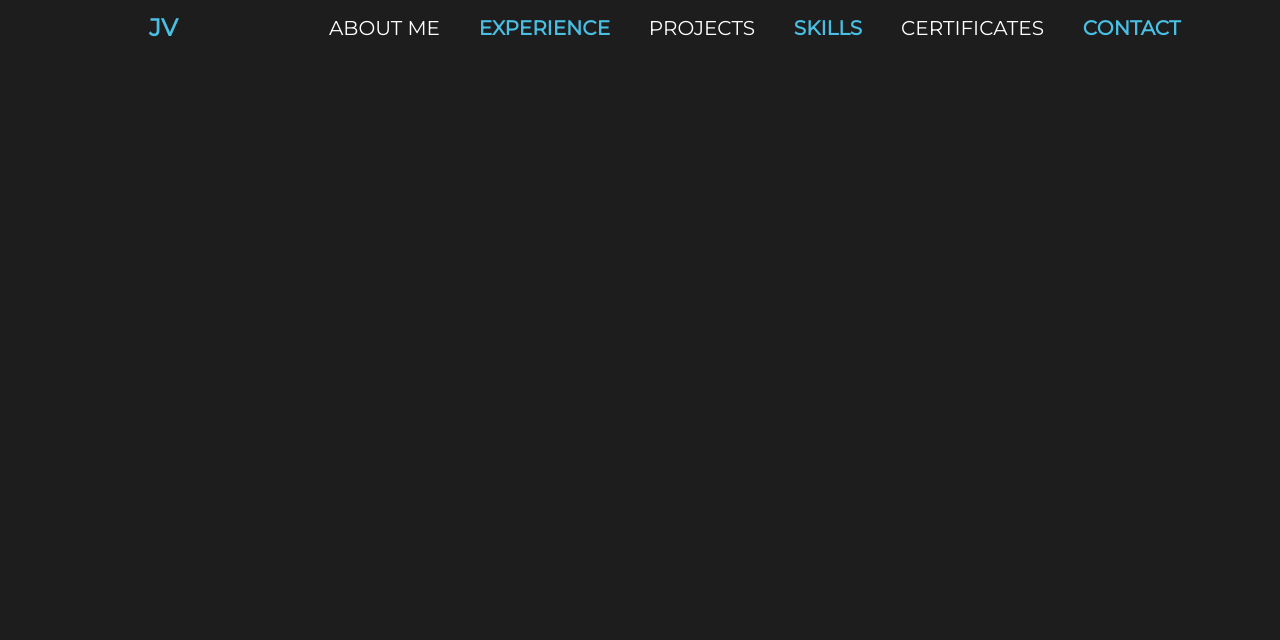
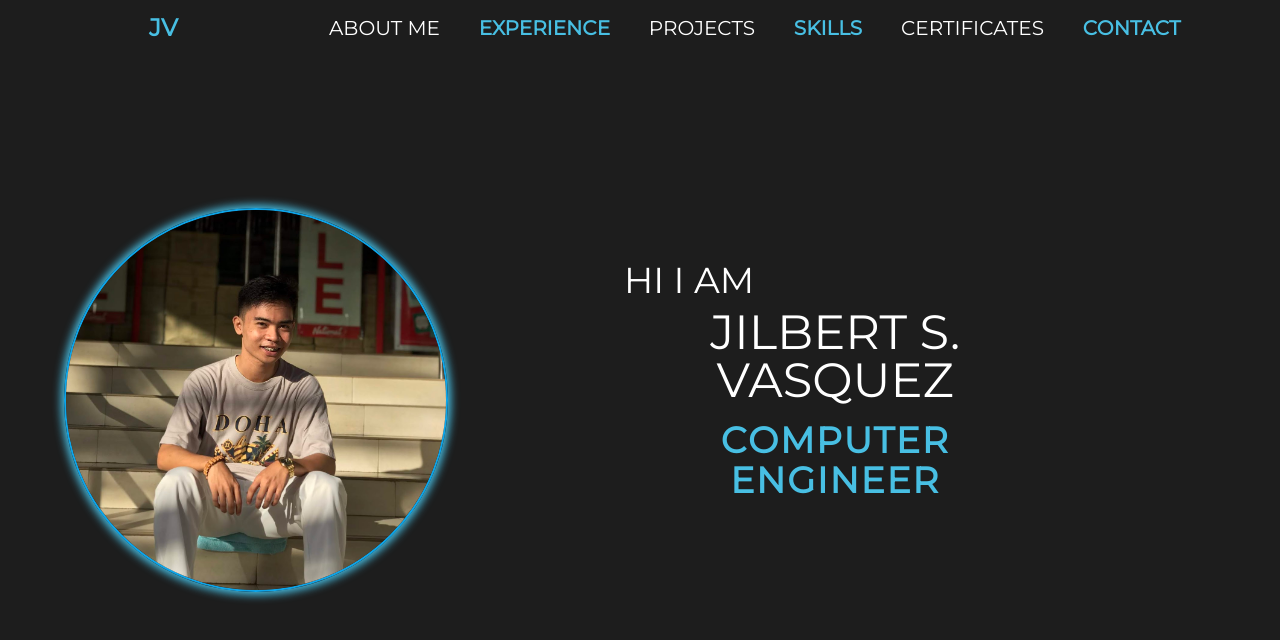
Before and after one commit to JilbertVasquez/JSVPortfolio, a React (Vite) app: page / in a window 1280 px wide. Shown: the top 640 px of the page. Built offline with nearby package versions, Linux system fonts and the light colour scheme.

Commit message:
home almost done

```diff
--- a/src/Home.jsx
+++ b/src/Home.jsx
@@ -19,7 +19,6 @@ function Home () {
                 <div className='h-10 w-36 p-3 custom_bg_1 flex justify-center items-center'>
                     <a href="#Home" className='custom_font_color_1 text-2xl uppercase font-black hover:border-b-2 text-white' onClick={smoothScroll}>JV</a>
                 </div>
-
                 <div className='h-10 w-10 p-2 custom_bg_1 flex justify-center items-center'>
 
                 </div>
@@ -47,8 +46,19 @@ function Home () {
                 <div className='h-10 w-38 p-2 custom_bg_1 flex justify-center items-center'>
                     <a href="#Home" className='custom_font_color_1 text-xl uppercase font-semibold hover:border-b-2 text-white' onClick={smoothScroll}>Contact</a>
                 </div>
-
             </nav>
+            <section className=' h-screen w-full flex'>
+                <div className=' h-screen w-2/5 flex justify-center items-center'>
+                    <img className='my-pic rounded-full w-9/12 border-2 border-sky-500 ' src="src/assets/jil1.jpg" alt="jil-pic" />
+                </div>
+                <div className='custom_bg_1 h-screen w-3/5 flex justify-start items-center px-20'>
+                    <div className='h-2/5 w-4/5 custom_bg_1 flex flex-col justify-start items-start px-8'>
+                        <h1 className='text-white uppercase font-medium text-4xl pt-5 pb-1'>Hi I am</h1>
+                        <h1 className='text-white uppercase font-medium text-5xl pt-1 pb-2'>Jilbert S. Vasquez</h1>
+                        <h1 className='custom_font_color_1 uppercase font-semibold tracking-wider text-4xl pt-2 pb-5'>Computer Engineer</h1>
+                    </div>
+                </div>
+            </section>
 
         </section>
     )
--- a/src/custom.css
+++ b/src/custom.css
@@ -9,6 +9,8 @@
 .head {
     position: fixed;
 }
+
+
 
 /* Scrollbar styling for Webkit browsers (Chrome, Safari) */
 ::-webkit-scrollbar {
@@ -40,3 +42,8 @@
     scroll-behavior: smooth; /* Enables smooth scrolling */
     z-index: 20;
 }
+
+
+.my-pic {
+    box-shadow: 0px 0px 8px 3px #48BFE3;
+}
```
Also changed, not shown: src/assets/jil1.jpg (added).
